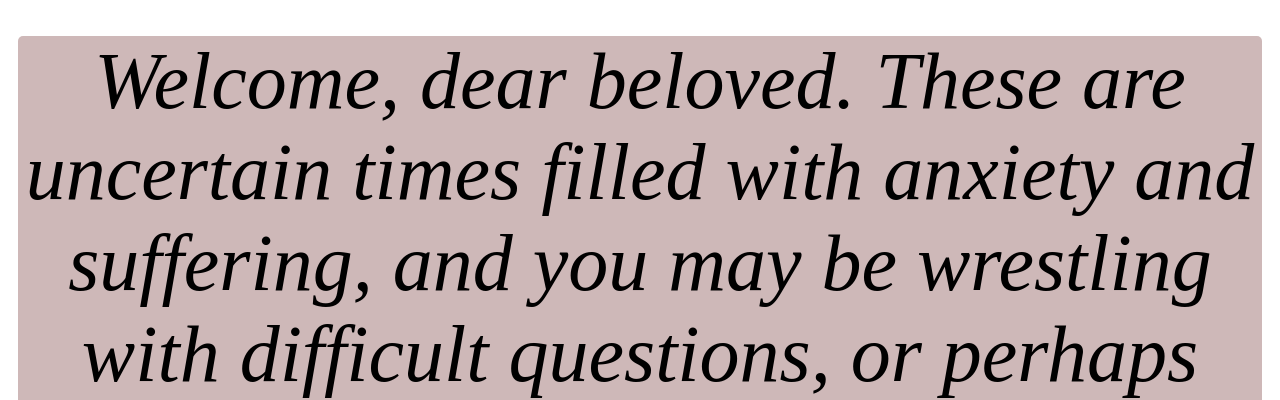
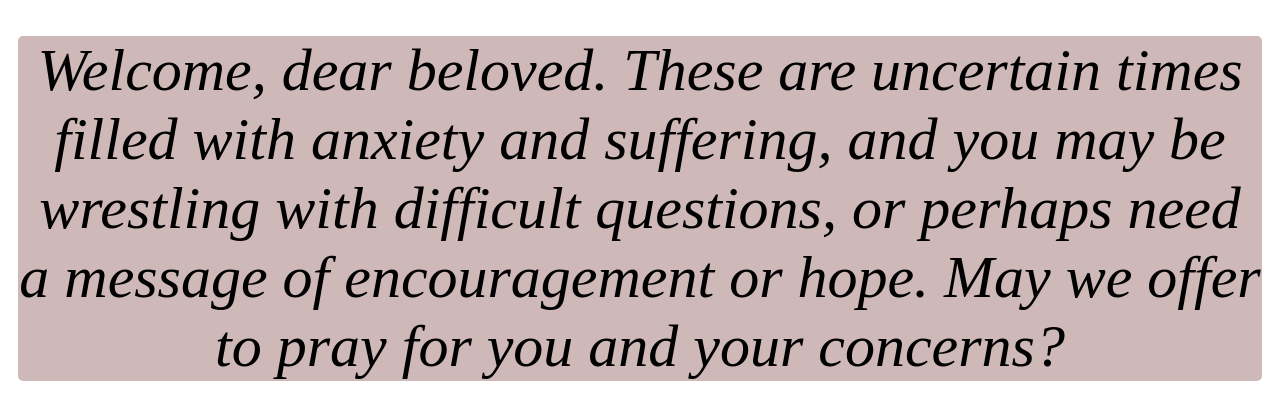
Before and after one commit to pallepraveen/A, a plain HTML site: page index.html in a window 1280 px wide. Shown: the part 415-815 px from the top of the page. Drawn offline with Linux system fonts and the light colour scheme.

Commit message:
Update index.html
ok

```diff
--- a/index.html
+++ b/index.html
@@ -38,7 +38,7 @@
         p{
             margin: 10px;
             border-radius: 5px;
-            font-size: 500%;
+            font-size: 60px;
             font-style: italic;
             text-align: center;
             background-color: rgb(206, 184, 184);
```
